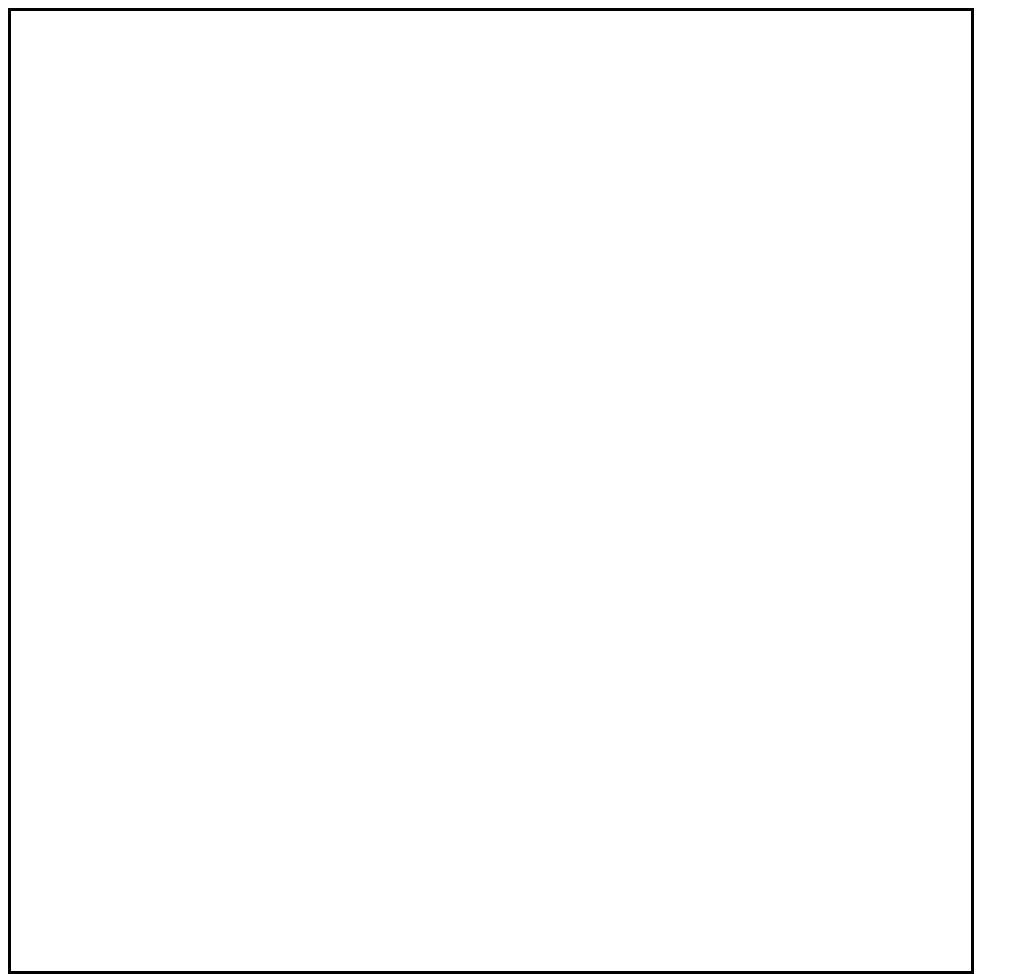
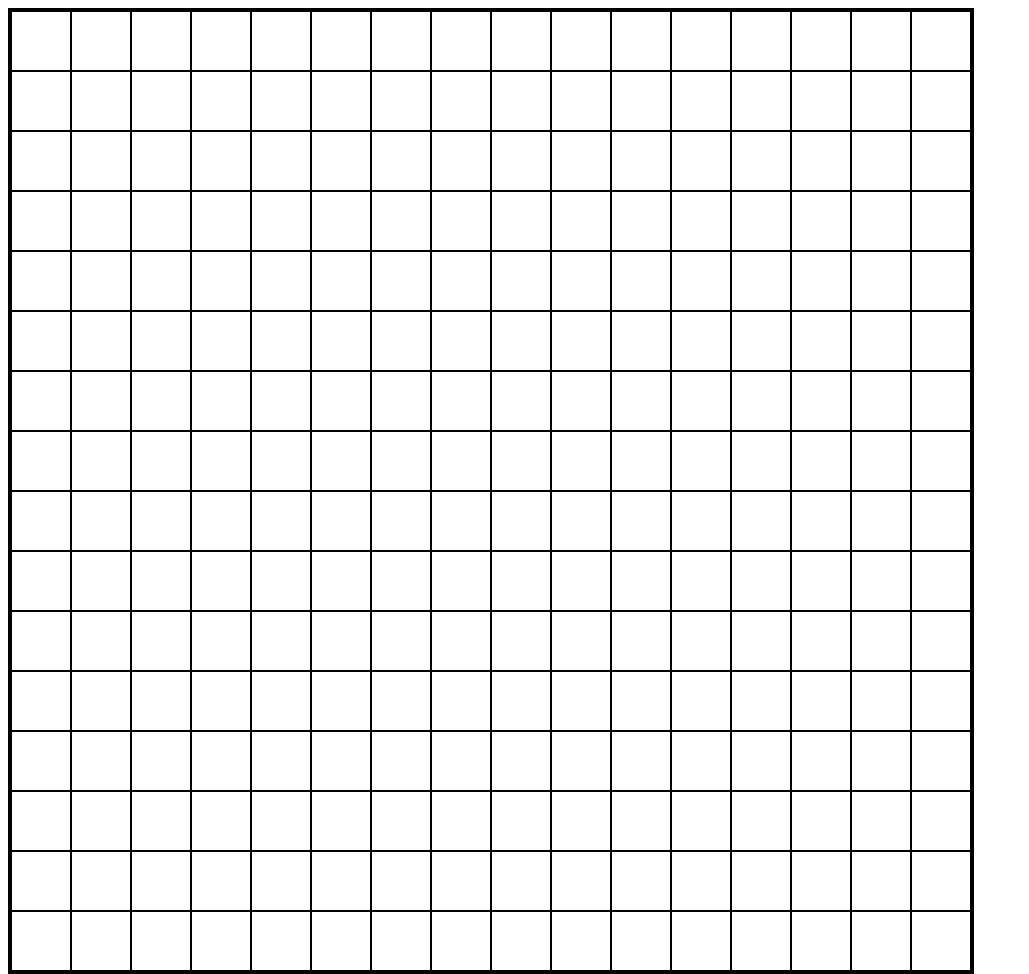
Before and after one commit to singlemutation/etch-a-sketch, a plain HTML site: page index.html in a window 1280 px wide. Shown: the whole page, without its empty margins (0-1029 px from the left). Drawn offline with Linux system fonts and the light colour scheme.

Commit message:
Add function that adds equal sized divs to grid container

```diff
--- a/index.html
+++ b/index.html
@@ -4,7 +4,7 @@
     <meta charset="UTF-8">
     <meta name="viewport" content="width=device-width, initial-scale=1.0">
     <title>Etch-a-Sketch</title>
-    <script src="scripts.js"></script>
+    <script src="scripts.js" defer></script>
     <link rel="stylesheet" href="styles.css">
 </head>
 <body>
--- a/scripts.js
+++ b/scripts.js
@@ -1,7 +1,17 @@
-const container = document.querySelector("div");
 
-let gridSize = 16;
+const container = document.querySelector(".container");
 
 function makeGrid(gridSize){
 
-}
+    for (let i = 0; i < gridSize; i++){
+        for (let j = 0; j < gridSize; j++){
+            const gridBox = document.createElement("div");
+            gridBox.classList.add("grid-box");
+            container.appendChild(gridBox);
+            gridBox.style.minWidth = 960 / gridSize + "px";
+            gridBox.style.minHeight = 960 / gridSize + "px";
+        };
+    };
+};
+
+makeGrid(16);
--- a/styles.css
+++ b/styles.css
@@ -3,4 +3,13 @@
     width: 960px;
     display: flex;
     border: black 3px solid;
+    flex-wrap: wrap;
 }
+
+.grid-box {
+    box-sizing: border-box;
+    border: black 1px solid;
+    margin: 0;
+    padding: 0;
+    flex: 1;
+}
```
